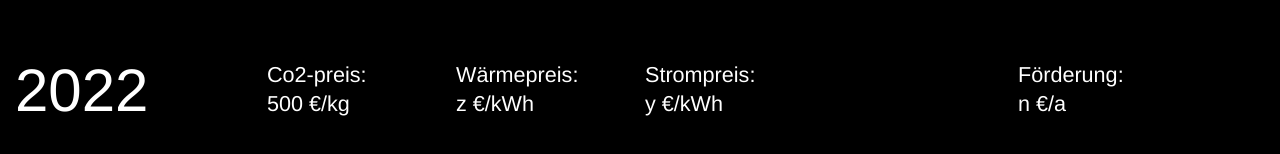
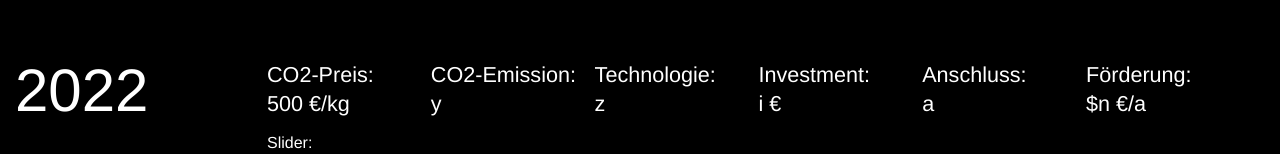
Before and after one commit to cqx931/q100_info, a website: page public/index.html in a window 1280 px wide. Shown: the part 651-805 px from the top of the page. Drawn offline with Linux system fonts and the light colour scheme; no server answers.

Commit message:
info screen update for new slider

```diff
--- a/public/index.html
+++ b/public/index.html
@@ -42,10 +42,19 @@
 			<div id="simulation_template" class='template'>
 				<div class="simulation">
 			<div class="Jahr">$year</div>
-			<div class="Co2-preis">Co2-preis: <br>$x €/kg</div>
-			<div class="Wärmepreis">Wärmepreis: <br>$y €/kWh</div>
-			<div class="Strompreis">Strompreis: <br>$z €/kWh</div>
-			<div class="Förderung">Förderung: <br>$n €/a</div>
+
+			<div class="CO2-Preis">CO2-Preis: <br><span>$x</span> €/kg</div>
+			<div class="CO2-emission">CO2-Emission: <br><span>y</span></div>
+			<div class="Technologie">Technologie: <br><span>z</span></div>
+			<div class="investment">Investment: <br><span>i</span> €</div>
+			<div class="Anschluss">Anschluss: <br><span>a</span></div>
+
+			<div class="Förderung">Förderung: <br><span>$n</span> €/a</div>
+			<!-- tmp -->
+			<div class="slider">
+      Slider: <div class="Selection"></div>
+      </div>
+
 			</div>
 			</div>
 		</div>
--- a/public/js/viz.js
+++ b/public/js/viz.js
@@ -314,8 +314,6 @@ const renderHouseInfo = function () {
     div.className = "meta";
     let template = document.getElementById("meta_template").innerHTML;
     template = template.replace("$Adresse", "Straßename 42");
-    template = template.replace("$x", "x");
-    template = template.replace("$y", "y");
     div.innerHTML = template;
     left.append(div);
   }
@@ -326,9 +324,6 @@ const renderSimulationVariables = function (data) {
   let template = document.getElementById("simulation_template").innerHTML;
   template = template.replace("$year", data.year);
   template = template.replace("$x", data.co2);
-  template = template.replace("$y", data.strom);
-  template = template.replace("$z", data.wärme);
-  template = template.replace("$n", data.förderung);
   bottom.innerHTML = template;
 }
 
@@ -358,10 +353,12 @@ const processData = function (json) {
         result.CO2["Strom"] += getCo2(result.Energieverbrauch["Strom"], "Strom");
       }
 
-      // TODO parse json with year correctly:
       if (key == "year" && c[key] != null) {
         result.year += c[key];
         document.querySelector(".Jahr").innerHTML = result.year ;
+      } else if (['foerderung', 'CO2-Preis', 'CO2-emissions', 'Technologie', 'investment', 'Anschluss'].includes(key) && c[key] != null) {
+        result[key] = c[key];
+        document.querySelector("."+ key + " span").innerHTML = c[key];
       }
     }
   }
--- a/public/style.css
+++ b/public/style.css
@@ -118,13 +118,15 @@ ul {
   width:20%;
   padding-left: 5px;
 }
-.simulation .Förderung{
-  float:right;
-  width:20%;
+
+.simulation .slider{
+  margin-top: 10px;
+  font-size: 16px;
+  display: block;
 }
 .simulation div {
   float:left;
-  width:15%;
+  width:13%;
   font-size: 1.8rem;
   line-height: 2.4rem;
   height:100%;
```
